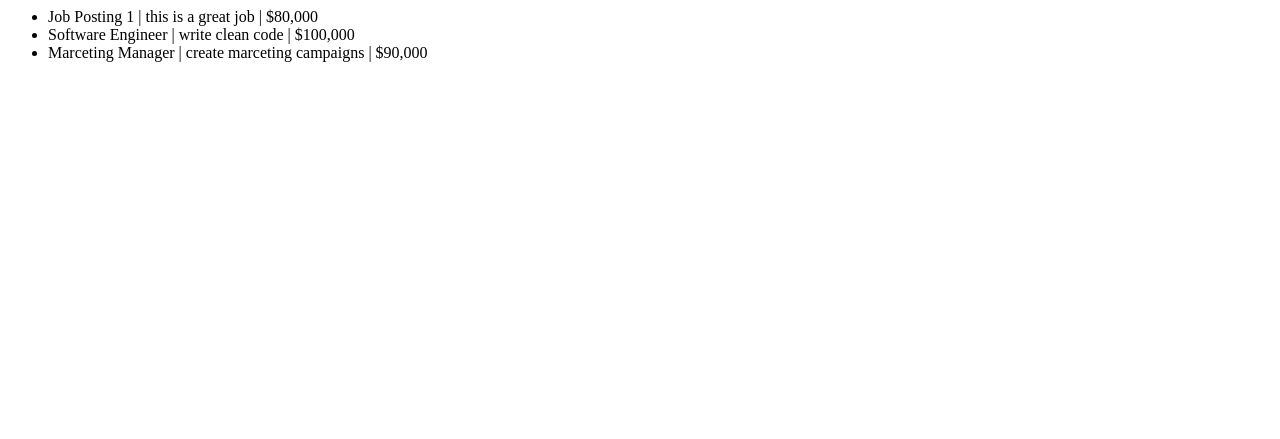
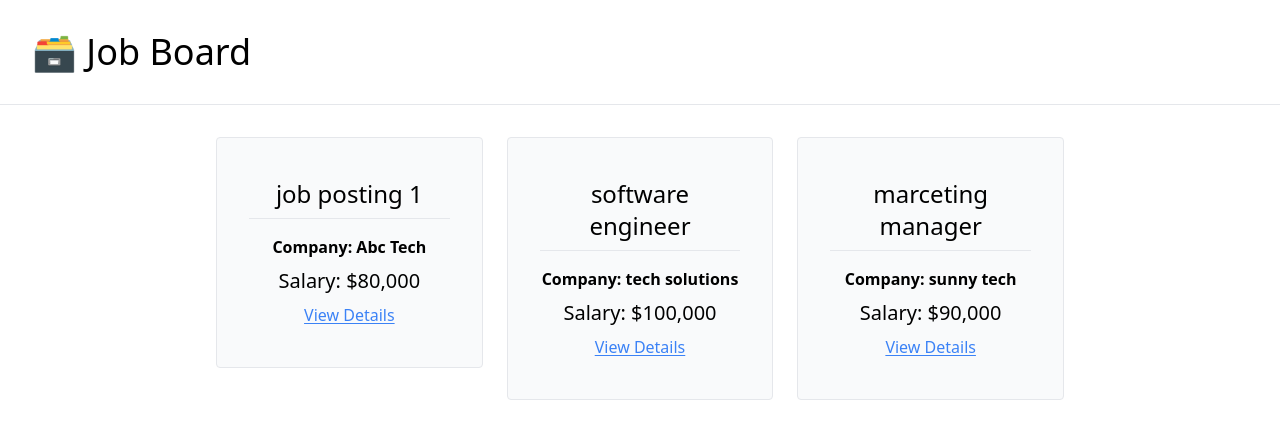
Before and after one commit to medianyi/job_board, a Django app: template job_board/templates/job_board/index.html in a window 1280 px wide. Shown: the top 439 px of the page. Run offline with Django 5.2, Linux system fonts and the light colour scheme; the template is opened without the code that fills it: values that come from a table or form of the project are taken from there, others are empty; data comes from the database, SQL or seed files in the repository; some libraries are stand-ins or nearby versions.

Commit message:
fix index.html job_board

```diff
--- a/job_board/templates/job_board/index.html
+++ b/job_board/templates/job_board/index.html
@@ -1,9 +1,19 @@
+{% extends 'job_board/_base.html' %}
 {% load humanize %}
 
-<html>
-    <ul>
-        {% for posting in job_posting %}
-        <li>{{ posting.title|title }} | {{ posting.description }} | ${{ posting.salary|intcomma }}</li>
+{% block content %}
+
+    <div class="flex justify-center w-10/12 mx-auto flex-wrap gap-6">
+        {% for posting in job_postings %}
+            <a class="w-1/4 text-center" href="{% url 'job-detail' posting.pk %}">
+            <div class="border rounded px-8 py-10 bg-gray-50 hover:bg-gray-100 hover:cursor-pointer">
+                <p class="text-2xl pb-2">{{posting.title}}</p>
+                <hr class="py-2">
+                <p class="font-semibold pb-2">Company: {{posting.company}}</p>
+                <p class="text-xl pb-2">Salary: ${{posting.salary|intcomma}}</p>
+                <p class="underline underline-offset-2 text-blue-500 hover:text-blue-400">View Details</p>
+            </div>
+            </a>
         {% endfor %}
-    </ul>
-</html>
+    </div>
+{% endblock content %}
```
